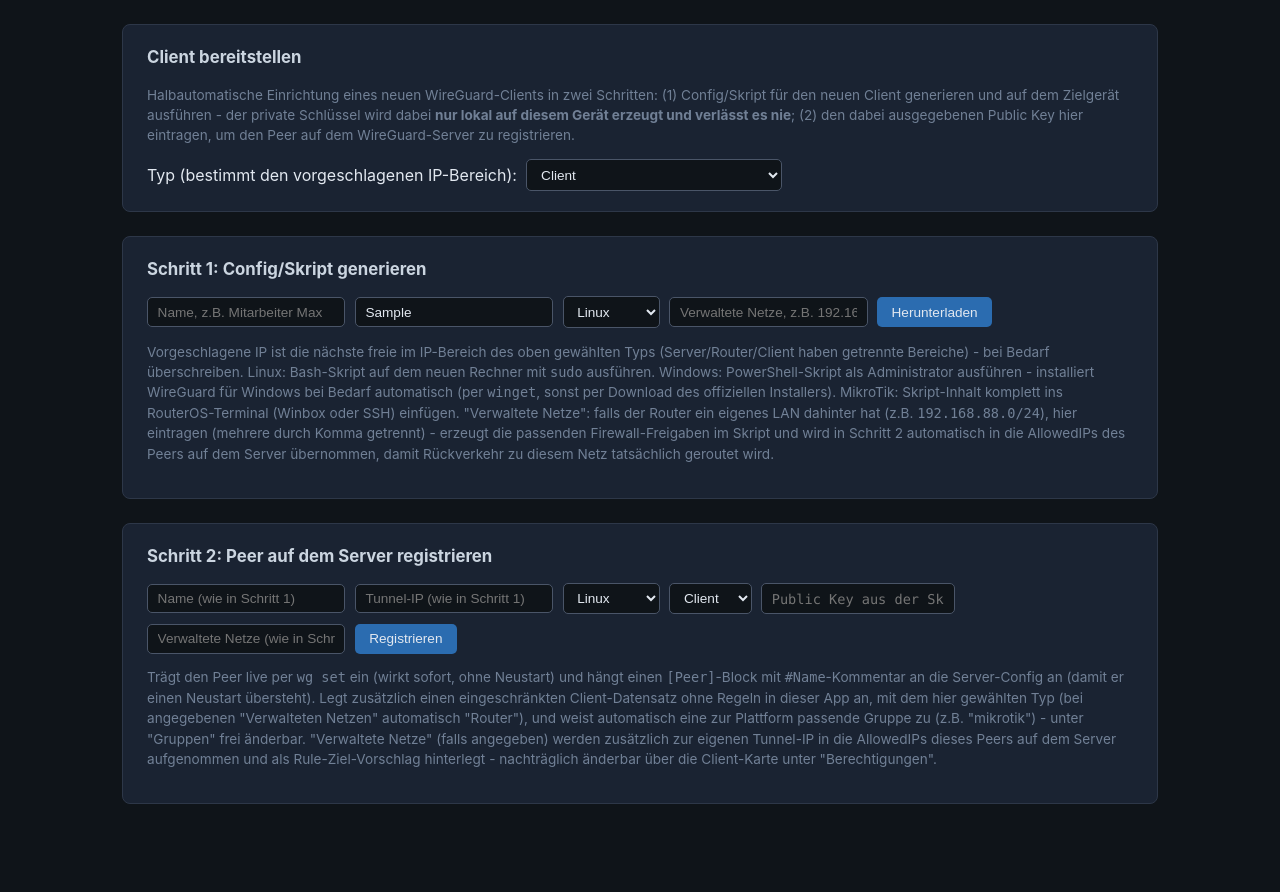
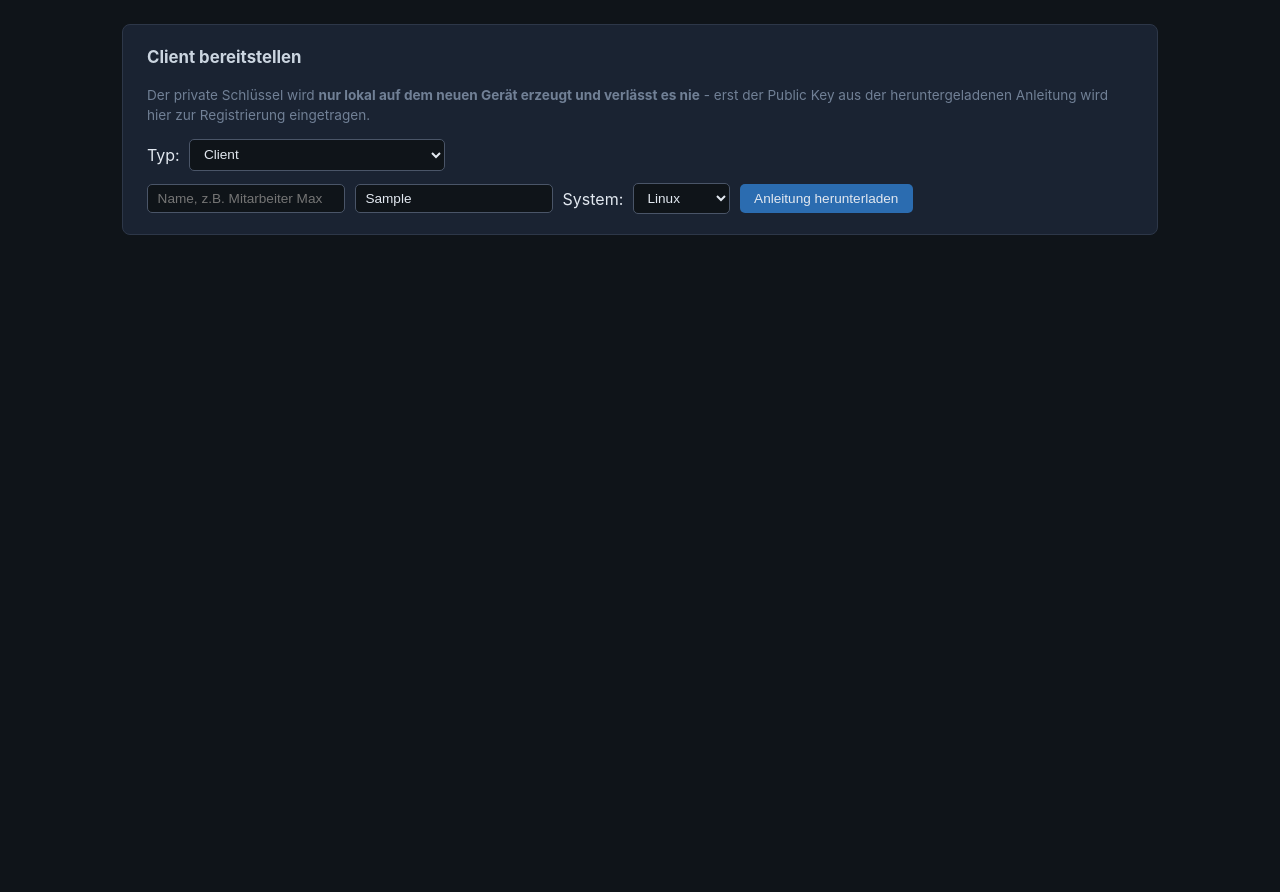
Before and after one commit to kennerblick/wireguard-gui, a Flask app: template app/wg_acl_manager/templates/provision.html in a window 1280 px wide. Shown: the part 59-951 px from the top of the page. After the commit the page ends 294 px from the top, so only its background shows below. Run offline with Flask 3, Linux system fonts and the light colour scheme; the template is opened without the code that fills it: most values are stand-ins (such as "Sample title", 1, 10 or a date in 2020).

Commit message:
Redesign Client-bereitstellen assistant as one guided flow
Bisher zwei unabhaengige Formulare (Schritt 1 Skript generieren, Schritt 2
Peer registrieren) mit doppelt eingegebenen Feldern (Name, IP, System, Typ,
Netze). Jetzt ein Ablauf: Typ -> Name -> vorgeschlagene IP -> System ->
verwaltete Netze (nur bei System MikroTik sichtbar) -> "Anleitung
herunterladen"; erst danach erscheinen das Public-Key-Feld und der
Registrieren-Button, mit den bereits eingegebenen Werten vorbelegt.

Co-Authored-By: Claude Sonnet 5 <noreply@anthropic.com>
Claude-Session: https://claude.ai/code/session_01TorP7h4bUfacznXuZoL94i

```diff
--- a/app/wg_acl_manager/templates/provision.html
+++ b/app/wg_acl_manager/templates/provision.html
@@ -4,90 +4,77 @@
 <section class="panel">
     <h2>Client bereitstellen</h2>
     <p class="muted small">
-        Halbautomatische Einrichtung eines neuen WireGuard-Clients in zwei
-        Schritten: (1) Config/Skript für den neuen Client generieren und auf
-        dem Zielgerät ausführen - der private Schlüssel wird dabei
-        <strong>nur lokal auf diesem Gerät erzeugt und verlässt es nie</strong>;
-        (2) den dabei ausgegebenen Public Key hier eintragen, um den Peer auf
-        dem WireGuard-Server zu registrieren.
+        Der private Schlüssel wird <strong>nur lokal auf dem neuen Gerät
+        erzeugt und verlässt es nie</strong> - erst der Public Key aus der
+        heruntergeladenen Anleitung wird hier zur Registrierung eingetragen.
     </p>
     {% if ip_error %}
     <p class="error-text">{{ ip_error }}</p>
     {% endif %}
+
     <form method="get" action="{{ url_for('provision') }}" class="inline-form">
-        <label for="kind-select">Typ (bestimmt den vorgeschlagenen IP-Bereich):</label>
+        <label for="kind-select">Typ:</label>
         <select name="kind" id="kind-select" onchange="this.form.submit()">
             <option value="client" {% if kind == "client" %}selected{% endif %}>Client</option>
             <option value="router" {% if kind == "router" %}selected{% endif %}>Router (verwaltet ein LAN dahinter)</option>
             <option value="server" {% if kind == "server" %}selected{% endif %}>Server</option>
         </select>
     </form>
-</section>
 
-<section class="panel">
-    <h2>Schritt 1: Config/Skript generieren</h2>
-    <form method="get" action="{{ url_for('provision_script') }}" class="inline-form">
-        <input type="text" name="label" placeholder="Name, z.B. Mitarbeiter Max" required>
-        <input type="text" name="ip" value="{{ suggested_ip or '' }}" placeholder="Tunnel-IP" required>
-        <select name="platform" required>
+    <form id="provision-form" class="inline-form" onsubmit="return false;">
+        <input type="text" id="p-label" name="label" placeholder="Name, z.B. Mitarbeiter Max" required>
+        <input type="text" id="p-ip" name="ip" value="{{ suggested_ip or '' }}" placeholder="Tunnel-IP (vorgeschlagen)" required>
+        <label for="p-platform">System:</label>
+        <select id="p-platform" name="platform" required onchange="toggleNetworks()">
             <option value="linux">Linux</option>
             <option value="windows">Windows</option>
             <option value="mikrotik">MikroTik</option>
         </select>
+        <input type="text" id="p-networks" name="networks" placeholder="Verwaltete Netze, z.B. 192.168.88.0/24 (mehrere durch Komma getrennt)">
+        <button type="button" class="btn btn-primary" onclick="downloadScript()">Anleitung herunterladen</button>
+    </form>
+
+    <form id="register-form" method="post" action="{{ url_for('provision_register') }}" class="inline-form" style="display: none;">
+        <input type="hidden" name="label" id="r-label">
+        <input type="hidden" name="ip" id="r-ip">
+        <input type="hidden" name="platform" id="r-platform">
         <input type="hidden" name="kind" value="{{ kind }}">
-        <input type="text" name="networks" placeholder="Verwaltete Netze, z.B. 192.168.88.0/24 (nur bei Typ Router, optional)">
-        <button type="submit" class="btn btn-primary">Herunterladen</button>
+        <input type="hidden" name="networks" id="r-networks">
+        <input type="text" name="pubkey" placeholder="Public Key aus der Anleitung" required class="mono">
+        <button type="submit" class="btn btn-primary">Registrieren</button>
     </form>
-    <p class="muted small">
-        Vorgeschlagene IP ist die nächste freie im IP-Bereich des oben
-        gewählten Typs (Server/Router/Client haben getrennte Bereiche) - bei
-        Bedarf überschreiben. Linux: Bash-Skript auf dem neuen Rechner
-        mit <code>sudo</code> ausführen. Windows: PowerShell-Skript als
-        Administrator ausführen - installiert WireGuard für Windows bei
-        Bedarf automatisch (per <code>winget</code>, sonst per Download des
-        offiziellen Installers). MikroTik: Skript-Inhalt komplett ins RouterOS-Terminal
-        (Winbox oder SSH) einfügen. "Verwaltete Netze": falls der Router ein
-        eigenes LAN dahinter hat (z.B. <code>192.168.88.0/24</code>), hier
-        eintragen (mehrere durch Komma getrennt) - erzeugt die passenden
-        Firewall-Freigaben im Skript und wird in Schritt 2 automatisch in die
-        AllowedIPs des Peers auf dem Server übernommen, damit Rückverkehr zu
-        diesem Netz tatsächlich geroutet wird.
-    </p>
 </section>
 
-<section class="panel">
-    <h2>Schritt 2: Peer auf dem Server registrieren</h2>
-    <form method="post" action="{{ url_for('provision_register') }}" class="inline-form">
-        <input type="text" name="label" placeholder="Name (wie in Schritt 1)" required>
-        <input type="text" name="ip" placeholder="Tunnel-IP (wie in Schritt 1)" required>
-        <select name="platform">
-            <option value="linux">Linux</option>
-            <option value="windows">Windows</option>
-            <option value="mikrotik">MikroTik</option>
-        </select>
-        <select name="kind">
-            <option value="client" {% if kind == "client" %}selected{% endif %}>Client</option>
-            <option value="router" {% if kind == "router" %}selected{% endif %}>Router</option>
-            <option value="server" {% if kind == "server" %}selected{% endif %}>Server</option>
-        </select>
-        <input type="text" name="pubkey" placeholder="Public Key aus der Skript-Ausgabe" required class="mono">
-        <input type="text" name="networks" placeholder="Verwaltete Netze (wie in Schritt 1, optional)">
-        <button type="submit" class="btn btn-primary">Registrieren</button>
-    </form>
-    <p class="muted small">
-        Trägt den Peer live per <code>wg set</code> ein (wirkt sofort, ohne
-        Neustart) und hängt einen <code>[Peer]</code>-Block mit
-        <code>#Name</code>-Kommentar an die Server-Config an (damit er einen
-        Neustart übersteht). Legt zusätzlich einen eingeschränkten
-        Client-Datensatz ohne Regeln in dieser App an, mit dem hier gewählten
-        Typ (bei angegebenen "Verwalteten Netzen" automatisch "Router"), und
-        weist automatisch eine zur Plattform passende Gruppe zu (z.B.
-        "mikrotik") - unter "Gruppen" frei änderbar. "Verwaltete Netze"
-        (falls angegeben) werden zusätzlich zur eigenen Tunnel-IP in die
-        AllowedIPs dieses Peers auf dem Server aufgenommen und als
-        Rule-Ziel-Vorschlag hinterlegt - nachträglich änderbar über die
-        Client-Karte unter "Berechtigungen".
-    </p>
-</section>
+<script>
+(function () {
+    "use strict";
+    window.toggleNetworks = function () {
+        var mikrotik = document.getElementById("p-platform").value === "mikrotik";
+        document.getElementById("p-networks").style.display = mikrotik ? "" : "none";
+    };
+    window.downloadScript = function () {
+        var label = document.getElementById("p-label").value.trim();
+        var ip = document.getElementById("p-ip").value.trim();
+        var platform = document.getElementById("p-platform").value;
+        var networks = document.getElementById("p-networks").value.trim();
+        if (!label || !ip) {
+            alert("Bitte Name und IP ausfuellen.");
+            return;
+        }
+        var params = new URLSearchParams({
+            label: label, ip: ip, platform: platform,
+            kind: "{{ kind }}", networks: networks,
+        });
+        window.location = "{{ url_for('provision_script') }}?" + params.toString();
+
+        document.getElementById("r-label").value = label;
+        document.getElementById("r-ip").value = ip;
+        document.getElementById("r-platform").value = platform;
+        document.getElementById("r-networks").value = networks;
+        document.getElementById("register-form").style.display = "";
+    };
+    toggleNetworks();
+})();
+</script>
 
 {% endblock %}
```
